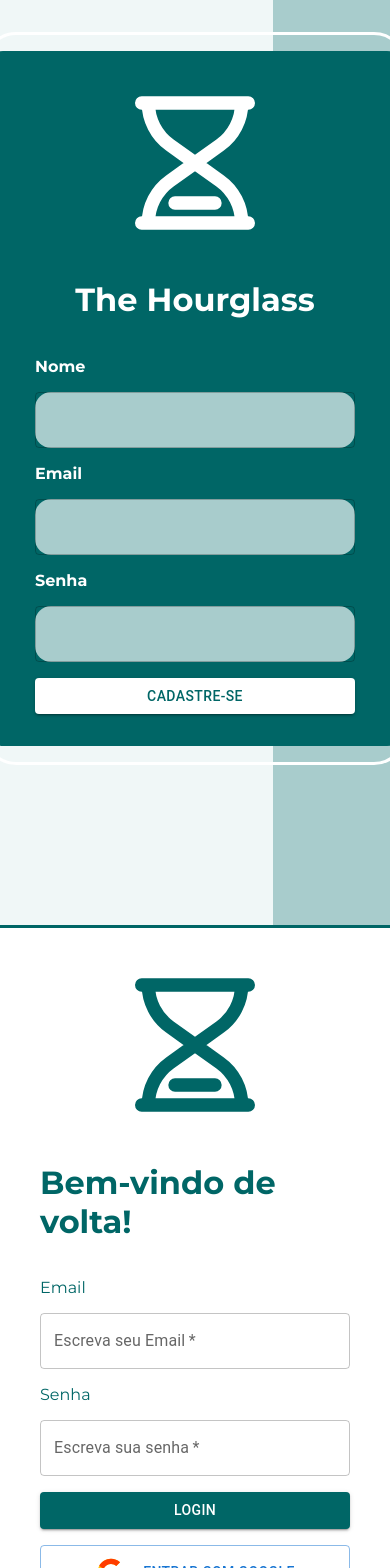
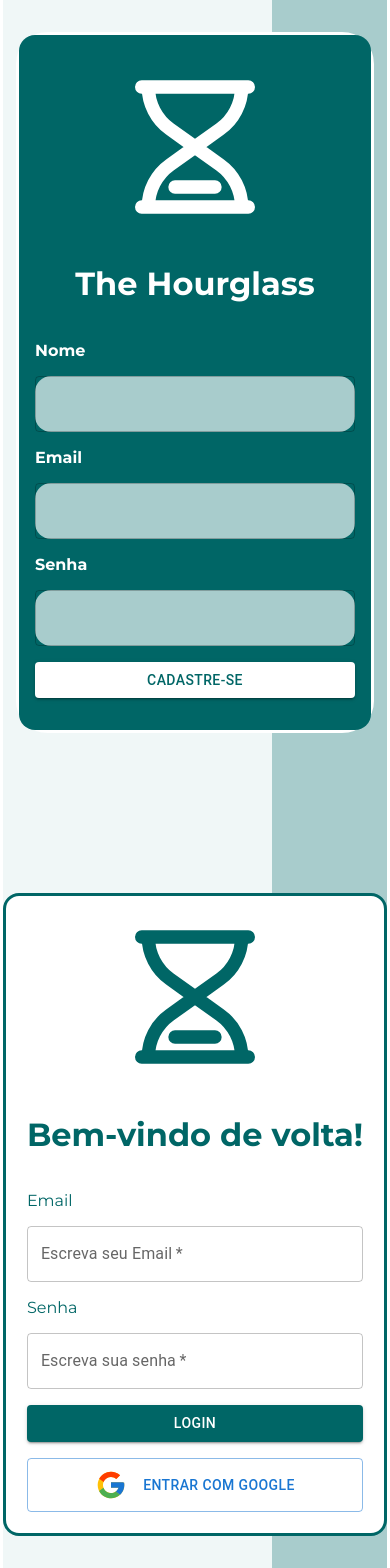
Before and after one commit to pedromends/task-manager, a React (Create React App) app in the folder client/: page / in a window 390 px wide. Shown: the top 1568 px of the page. Built offline with nearby package versions, Linux system fonts and the light colour scheme; no server answers.

Commit message:
finished

```diff
--- a/client/src/components/auth/SignIn.css
+++ b/client/src/components/auth/SignIn.css
@@ -1,3 +1,11 @@
+@media screen and (max-width: 768px) {
+    .main-form {
+        padding-left: 1rem !important;
+        padding-right: 1rem !important;
+    }
+}
+
+
 .email-div, .password-div {
     display: flex;
     flex-direction: column;
@@ -22,8 +30,6 @@
     border-color: white;
     border-style: solid;
     border-radius: 2rem;
-    padding-top: 1rem;
-    padding-bottom: 1rem;
 }
 
 .main-form {
--- a/client/src/components/auth/SignUp.css
+++ b/client/src/components/auth/SignUp.css
@@ -1,3 +1,10 @@
+@media screen and (max-width: 768px) {
+    .signup-form {
+        padding-left: 1rem !important;
+        padding-right: 1rem !important;
+    }
+}
+
 .email-div, .password-div {
     display: flex;
     align-items: center;
--- a/client/src/pages/LoginPage.css
+++ b/client/src/pages/LoginPage.css
@@ -5,6 +5,7 @@
 
     .login-page {
         height: auto !important;
+        width: auto !important;
     }
 }
 
```
